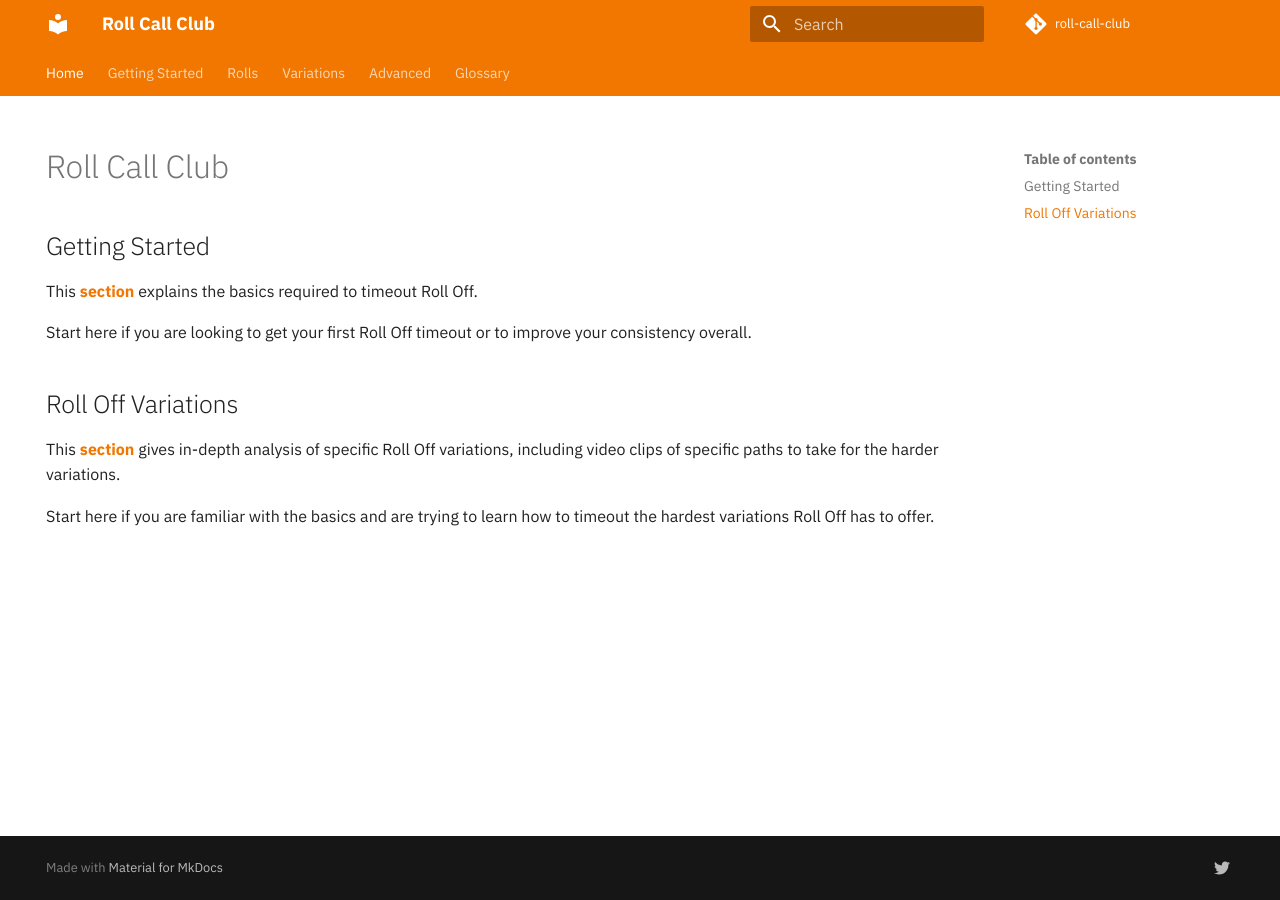
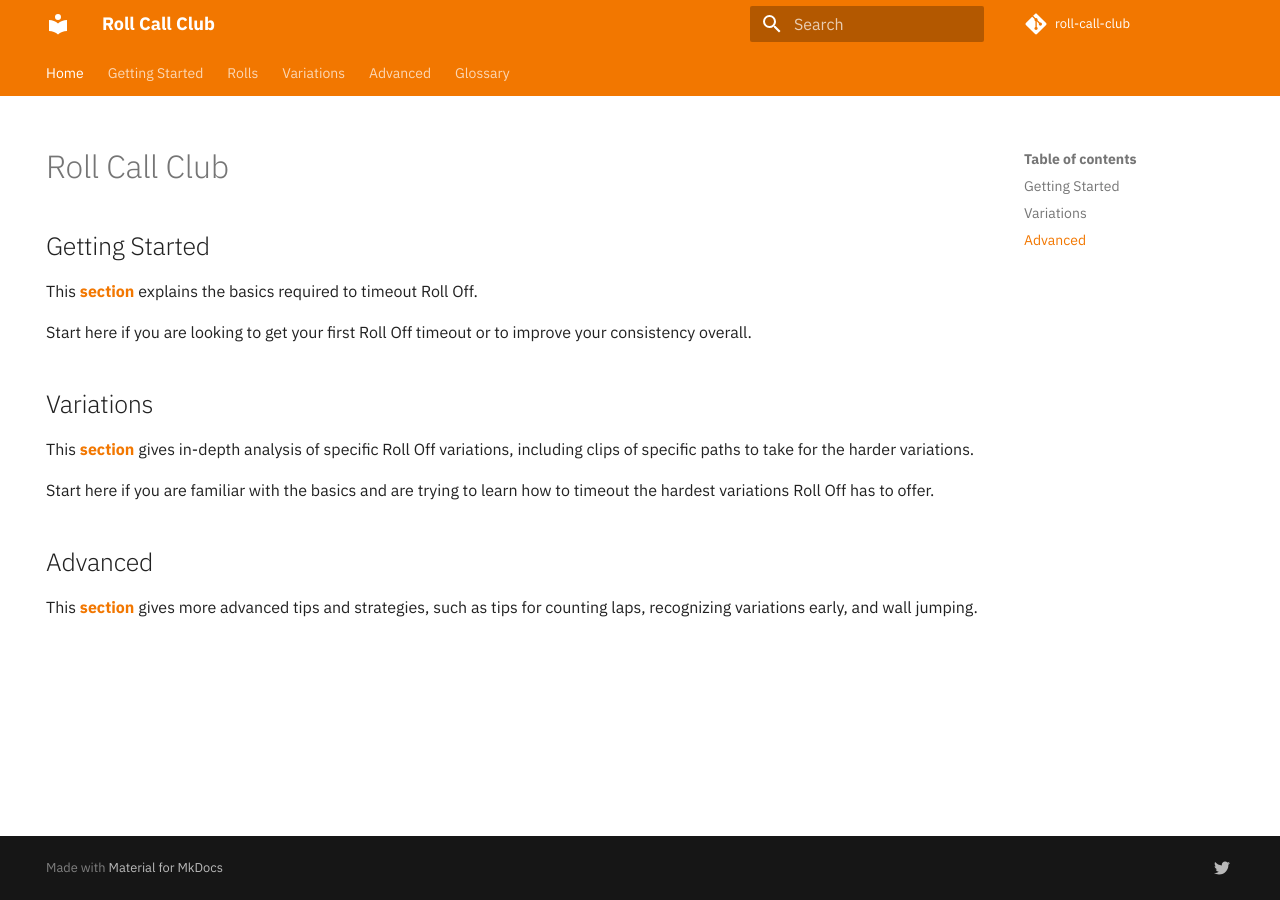
Before and after one commit to alexjlockwood/roll-off-club, an MkDocs documentation site: the page built from docs/index.md, in a window 1280 px wide. Built offline with MkDocs 1.6.1 and Material for MkDocs 9.7.7, drawn with Linux system fonts in a browser that asks for light colours; comment, search, counter and statistics services are not loaded.

Commit message:
add advanced index

```diff
--- a/docs/index.md
+++ b/docs/index.md
@@ -11,8 +11,12 @@ This [**section**](getting-started/index.md) explains the basics required to tim
 
 Start here if you are looking to get your first Roll Off timeout or to improve your consistency overall.
 
-## Roll Off Variations
+## Variations
 
-This [**section**](variations/index.md) gives in-depth analysis of specific Roll Off variations, including video clips of specific paths to take for the harder variations.
+This [**section**](variations/index.md) gives in-depth analysis of specific Roll Off variations, including clips of specific paths to take for the harder variations.
 
 Start here if you are familiar with the basics and are trying to learn how to timeout the hardest variations Roll Off has to offer.
+
+## Advanced
+
+This [**section**](advanced/index.md) gives more advanced tips and strategies, such as tips for counting laps, recognizing variations early, and wall jumping.
--- a/mkdocs.yml
+++ b/mkdocs.yml
@@ -44,10 +44,11 @@ nav:
       - 'Easy Variations':
           - variations/easy-4-easy-4.md
   - 'Advanced':
+      - advanced/index.md
       - advanced/counting-laps.md
       - advanced/isolated-duo-god-jumps.md
-      - advanced/recognizing-variations.md
-      - advanced/wall-jumps.md
+      - advanced/recognizing-variations-early.md
+      - advanced/wall-jumps-one-rolling.md
   - glossary.md
 
 # Configuration
```
Also changed, not shown: docs/advanced/index.md (added, +6 -0 lines), docs/advanced/wall-jumps-one-rolling.md (renamed from docs/advanced/wall-jumps.md, +1 -1 lines), docs/advanced/recognizing-variations-early.md (renamed from docs/advanced/recognizing-variations.md).
